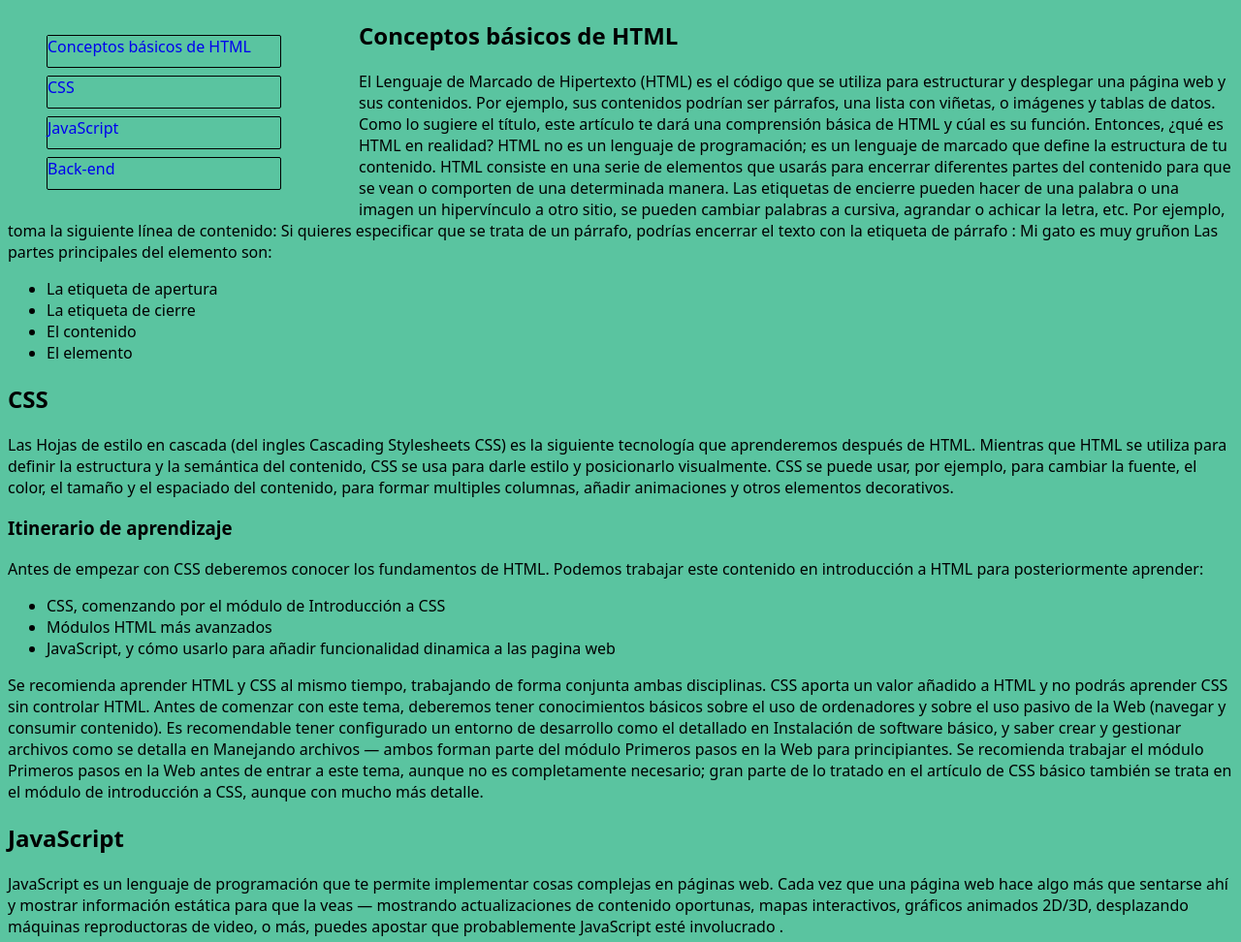
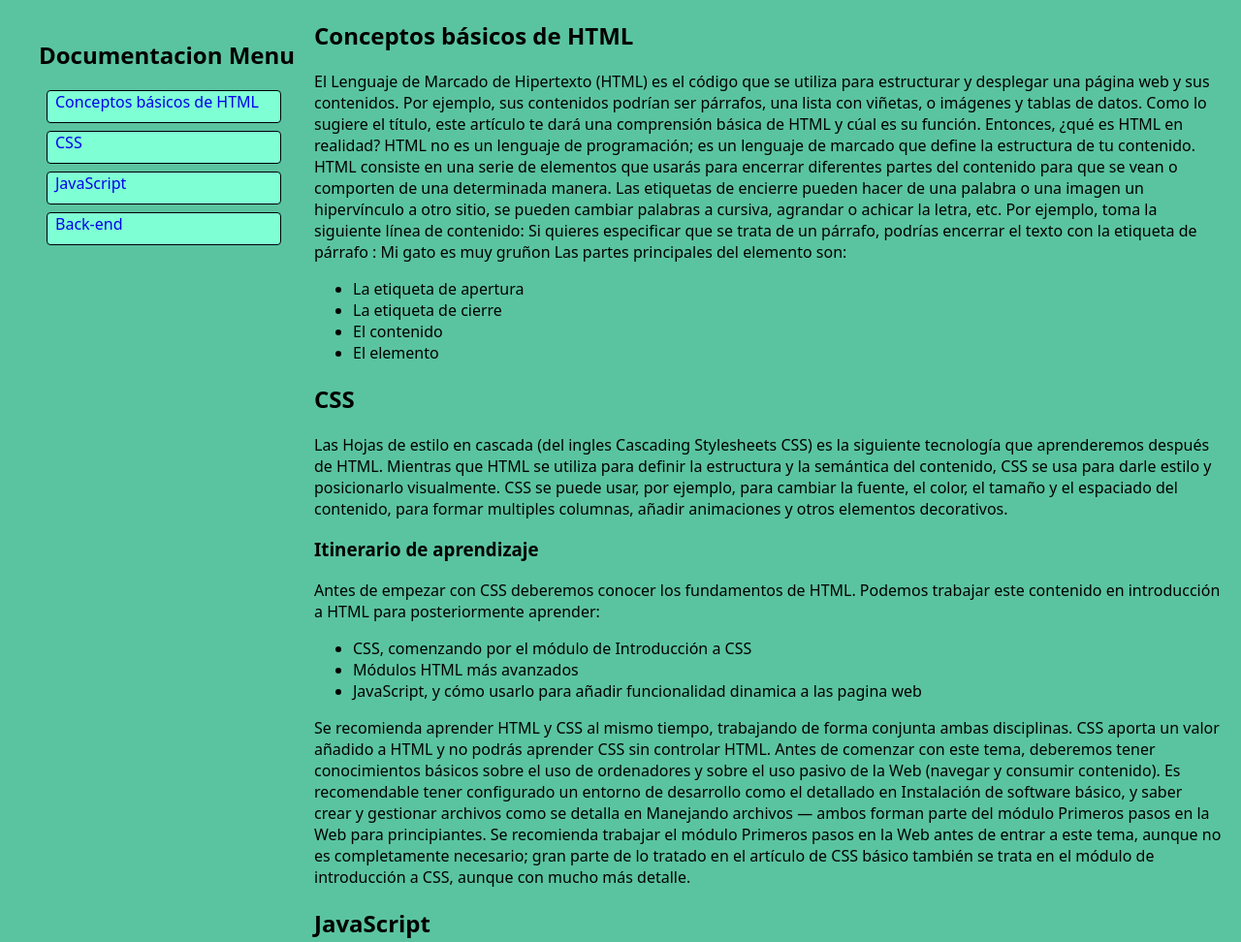
Before and after one commit to stiv-32/-FAQ--Html_Css, a plain HTML site: page index.html in a window 1280 px wide. Shown: the top 972 px of the page at 97% size. Drawn offline with Linux system fonts and the light colour scheme.

Commit message:
modifit html and css

```diff
--- a/index.html
+++ b/index.html
@@ -7,8 +7,10 @@
     <title>Document</title>
   </head>
   <body>
+
     <section class="container">
-      <nav class="navbar">
+     <nav class="navbar">
+        <h2>Documentacion Menu</h2>
         <ul>
           <li class="list"><a href="#title">Conceptos básicos de HTML</a></li>
           <li class="list"><a href="#title-css">CSS</a></li>
@@ -18,7 +20,7 @@
       </nav>
     </section>
 
-    <section>
+    <section class="main">
     <h1 id="title">Conceptos básicos de HTML</h1>
     <p>El Lenguaje de Marcado de Hipertexto (HTML) es el código que se utiliza para estructurar y desplegar una página web y sus contenidos. Por ejemplo, sus contenidos podrían ser párrafos, una lista con viñetas, o imágenes y tablas de datos. Como lo sugiere el título, este artículo te dará una comprensión básica de HTML y cúal es su función.
 
--- a/style.css
+++ b/style.css
@@ -1,30 +1,46 @@
 *{
     background-color: rgb(90, 196, 160);
     font-family:system-ui, -apple-system, BlinkMacSystemFont, 'Segoe UI', Roboto, Oxygen, Ubuntu, Cantarell, 'Open Sans', 'Helvetica Neue', sans-serif
+}
+
+h2 {
+    margin-left: 2rem;
 
 }
 
-.navbar{
+.navbar {
     float: left;
-    margin-right: 5rem;
 
 }
 
-.list{
+.list {
     width: 15rem;
     height: 2.0rem;
     margin-bottom:0.5rem;
     border-width: 1px;
     border-color: black;
+    background-color: aquamarine;
     border-style: solid ;
-    border-radius: 2px;
+    border-radius: 4px;
+    list-style: none;
+    text-align: justify;
+}
+
+a {
     text-decoration: none;
-    list-style: none;
+    background-color: aquamarine;
+    height: 10rem;
+    margin-left: 0.5rem;
 
 }
 
-a{
-    text-decoration: none;
+.main {
+    margin-left: 25%;
+    margin-right: 1%;
+}
 
-
+body::-webkit-scrollbar {
+    width: 9px;
+    background-color: rgb(4, 23, 46);
+    border-radius: 7px;
 }
```
